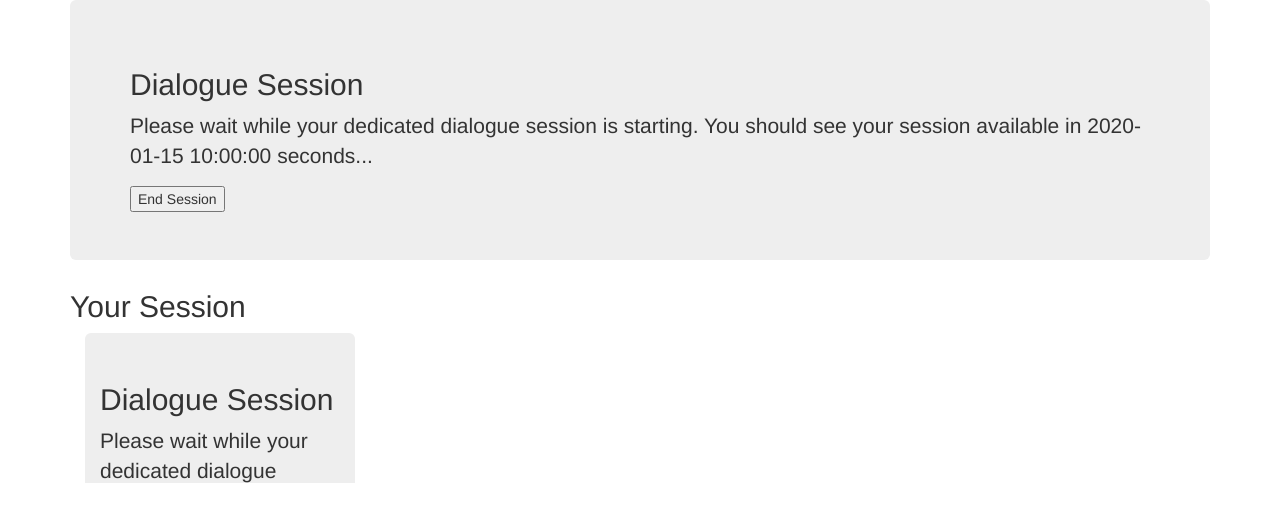
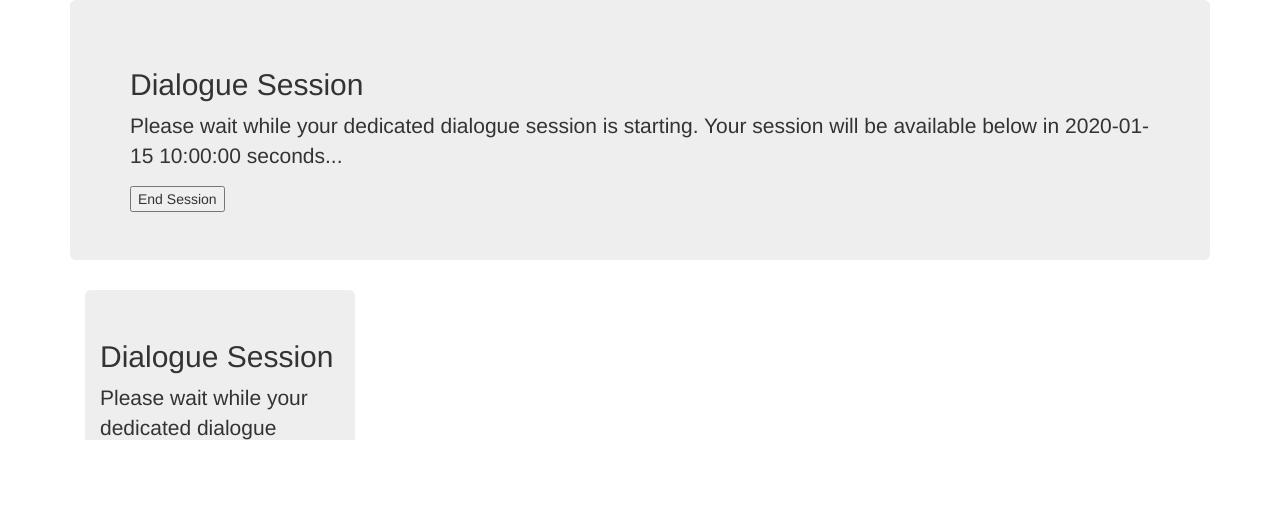
Before and after one commit to bgyori/cwc_integ_service, a Flask app: template templates/launch_dialogue.html in a window 1280 px wide. Shown: the top 522 px of the page. Run offline with Flask 2, Linux system fonts and the light colour scheme; the template is opened without the code that fills it: most values are stand-ins (such as "Sample title", 1, 10 or a date in 2020); some libraries are stand-ins or nearby versions.

```diff
--- a/app.py
+++ b/app.py
@@ -9,7 +9,7 @@ from wtforms import SubmitField
 from get_logs import get_logs_for_container
 
 
-MAX_SESSIONS = 2
+MAX_SESSIONS = 8
 class SessionLimitExceeded(Exception):
     pass
 
@@ -131,7 +131,6 @@ def _run_container(port, expose_port):
                                  ports={('%d/tcp' % expose_port): port})
     print('Launched container %s exposing port %d via port %d' %
           (cont, expose_port, port))
-    print('Now waiting before redirecting...')
     return cont.id
 
 
--- a/templates/launch_dialogue.html
+++ b/templates/launch_dialogue.html
@@ -30,15 +30,13 @@
     <div class="jumbotron">
         <h2>Dialogue Session</h2>
         <p>Please wait while your dedicated dialogue session is starting.
-           You should see your session available in
+           Your session will be available below in
            <span id="counter">{{time_out}}</span>
            seconds...
         </p>
-        <div align="center" id="spinnerelem"></div>
         <button type="button" onclick="http://{{manager_url}}/end_session?id={{container_id}}">End Session</button>
     </div>
     <div>
-        <h2>Your Session</h2>
         <iframe src={{dialogue_url}} frameborder=0 allowfullscreen></iframe>
     </div>
 </div>
```
